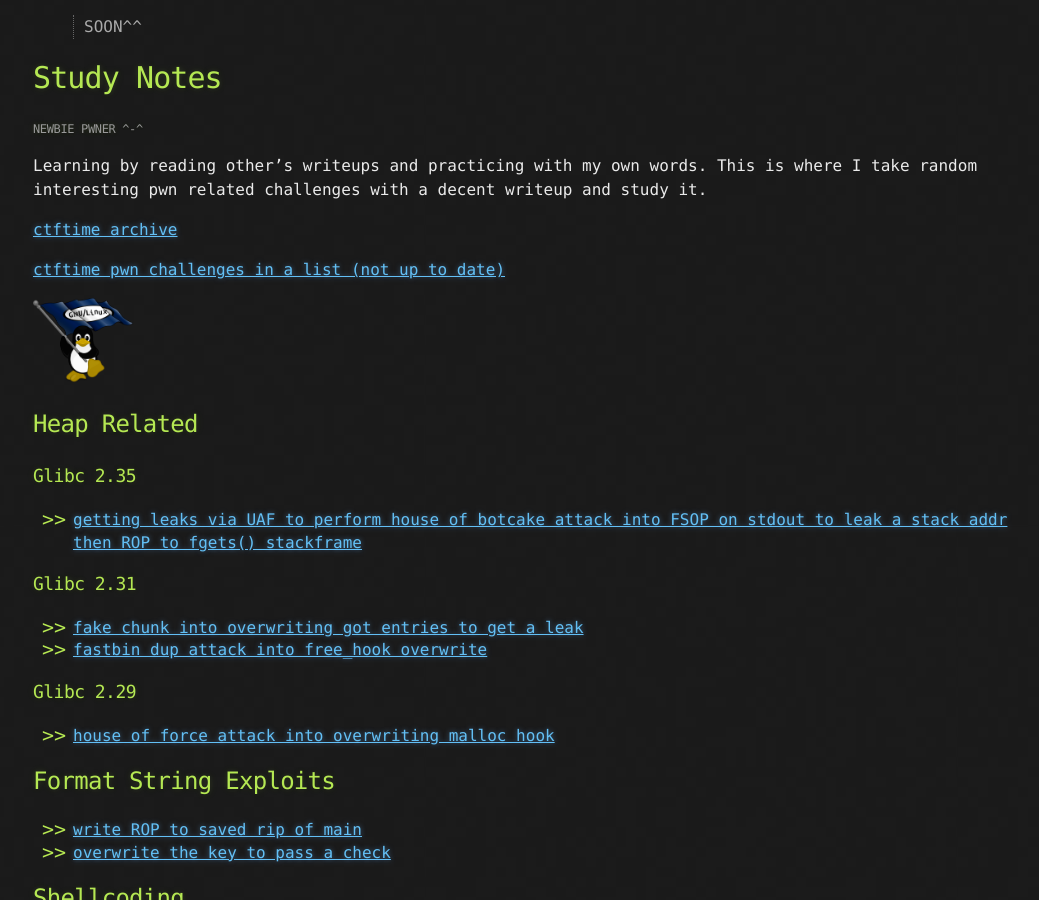
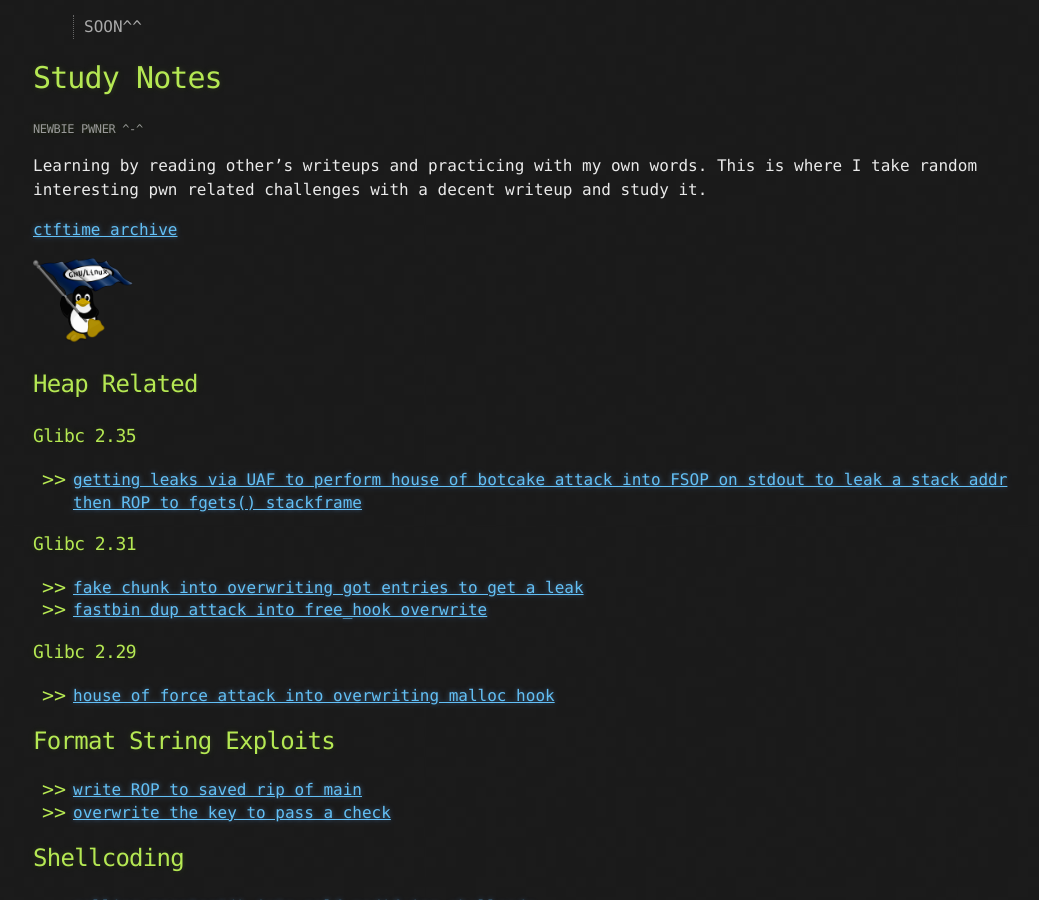
Before and after one commit to 4rsp/4rsp.github.io, a Jekyll site: the page built from index.md, in a window 1280 px wide and 900 px high, scrolled down 538 px. Shown: the whole window, without its empty margins (107-1146 px from the left). Built offline with Jekyll 4.4.1, drawn with Linux system fonts in a browser that asks for light colours.

Commit message:
Update index.md

```diff
--- a/index.md
+++ b/index.md
@@ -17,8 +17,6 @@ layout: default
 Learning by reading other's writeups and practicing with my own words. This is where I take random interesting pwn related challenges with a decent writeup and study it.
 
 [ctftime archive](https://ctftime.org/writeups)
-
-[ctftime pwn challenges in a list (not up to date)](https://github.com/ke0z/ctftime_pwn)
 
 
 <img src="/assets/images/linux-22668.png" width="10%">
```
